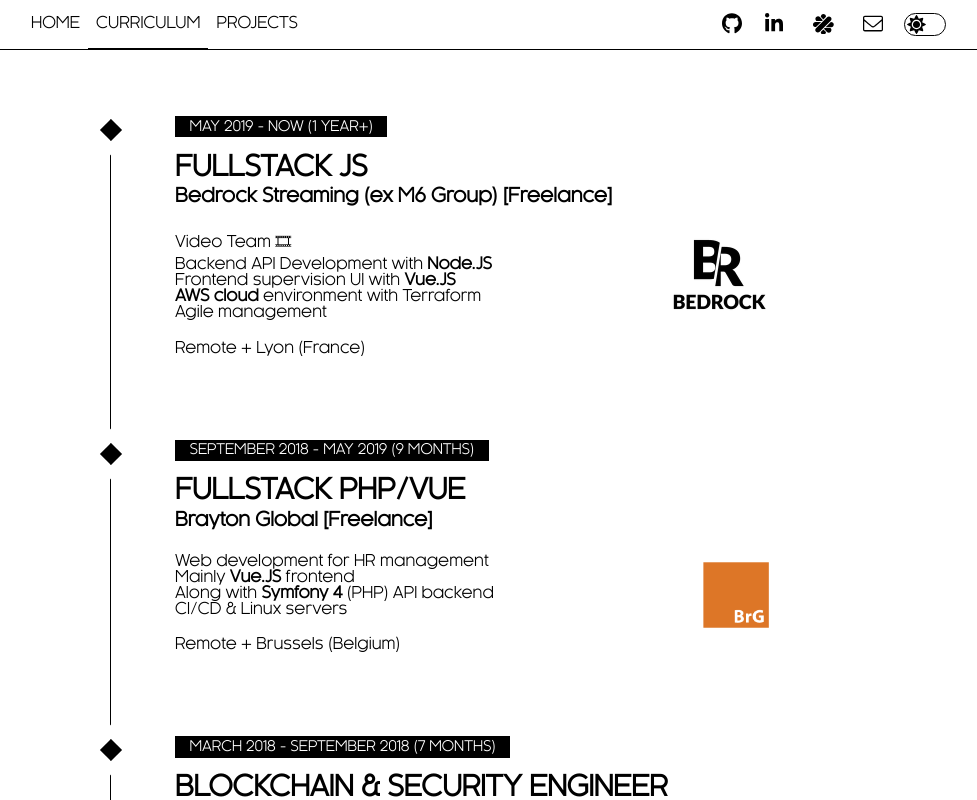
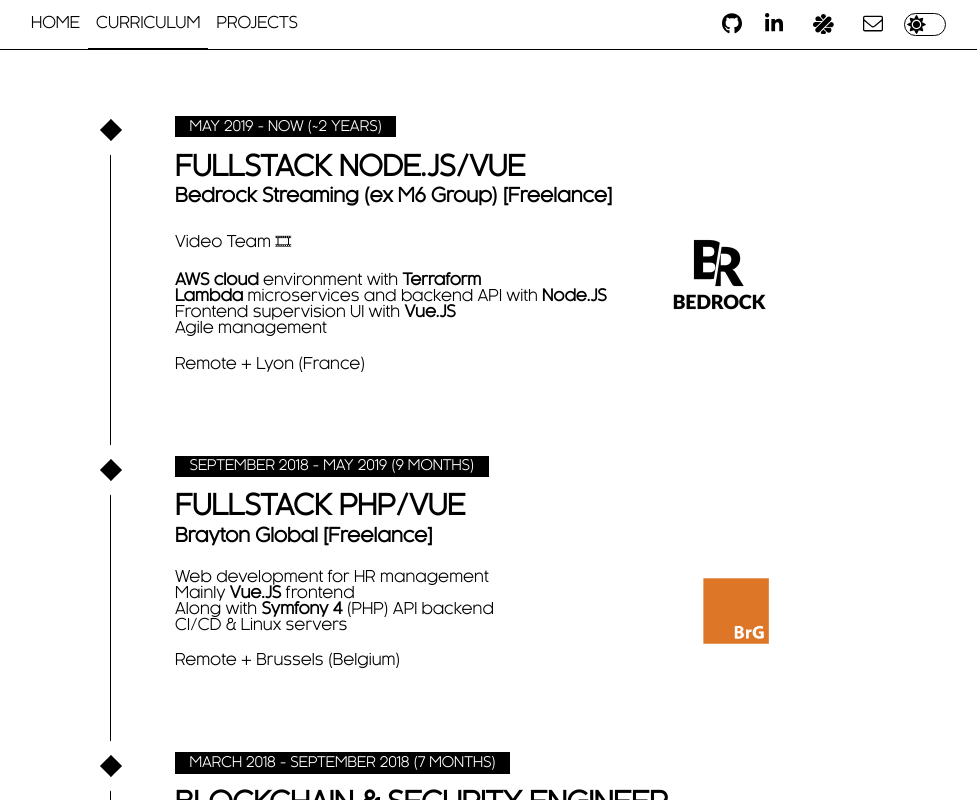
Before and after one commit to flibustier/portfolio, a Nuxt app: page /curriculum in a window 1280 px wide. Shown: the top 800 px of the page, without its empty margins (145-1122 px from the left). Built offline with nearby package versions, Linux system fonts and the light colour scheme.

Commit message:
feat(content): update skills and curriculum

```diff
--- a/pages/curriculum.vue
+++ b/pages/curriculum.vue
@@ -11,8 +11,8 @@
       <li class="timeline-event">
         <label class="timeline-event-icon"></label>
         <div class="timeline-event-copy">
-          <p class="timeline-event-thumbnail">May 2019 - Now (1 year+)</p>
-          <h3>Fullstack JS</h3>
+          <p class="timeline-event-thumbnail">May 2019 - Now (~2 years)</p>
+          <h3>Fullstack Node.JS/Vue</h3>
           <h4>Bedrock Streaming (ex M6 Group) [Freelance]</h4>
           <transition-image
             img-class="logo"
@@ -20,10 +20,12 @@
             picture="Bedrock-Black.png"
           />
           <p>
-            Video Team 🎞<br />
-            Backend API Development with <strong>Node.JS</strong><br />
+            Video Team 🎞<br /><br />
+            <strong>AWS cloud</strong> environment with
+            <strong>Terraform</strong><br />
+            <strong>Lambda</strong> microservices and backend API with
+            <strong>Node.JS</strong><br />
             Frontend supervision UI with <strong>Vue.JS</strong><br />
-            <strong>AWS cloud</strong> environment with Terraform<br />
             Agile management
           </p>
           <p>
--- a/pages/index.vue
+++ b/pages/index.vue
@@ -45,7 +45,7 @@
           - System & Dev/Ops
           <span class="tag">Linux</span>
           <span class="tag high">Docker</span>
-          <span class="tag low">Terraform</span>
+          <span class="tag mid">Terraform</span>
         </p>
         <p>
           - Security
@@ -53,8 +53,7 @@
           <span class="tag mid">Metasploit</span>
         </p>
         <p>
-          In a good way: <span class="tag">GraphQL</span>
-          <span class="tag mid">MongoDB</span>
+          In a good way: <span class="tag">Tensorflow</span>
           <span class="tag low">Rust</span>
         </p>
         <p>
```
